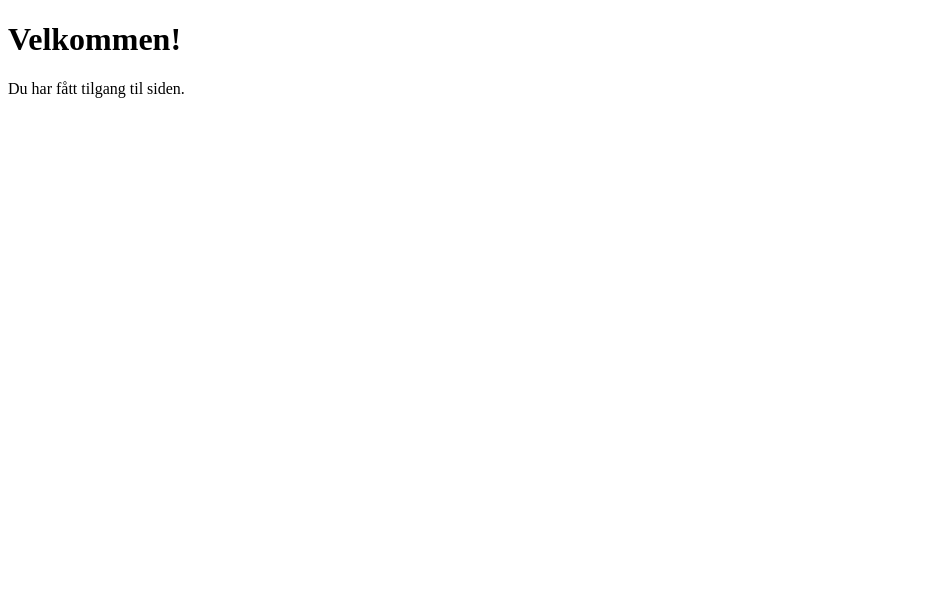
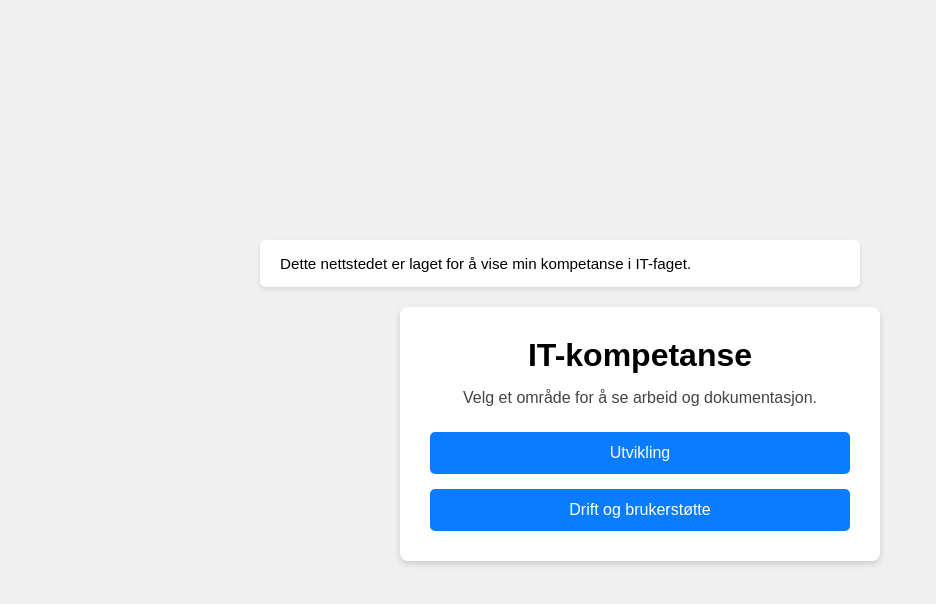
Before and after one commit to M1KK1L/MikkilJanuar, a plain HTML site: page frontside.html in a window 1280 px wide. Shown: the whole page, without its empty margins (0-936 px from the left). Drawn offline with Linux system fonts and the light colour scheme.

Commit message:
Lagt til frontside

```diff
--- /dev/null
+++ b/frontside.css
@@ -0,0 +1,70 @@
+* {
+  box-sizing: border-box;
+  margin: 0;
+  padding: 0;
+  font-family: Arial, Helvetica, sans-serif;
+}
+
+body {
+  background-color: #f0f0f0;
+  min-height: 100vh;
+  display: flex;
+  justify-content: center;
+  align-items: center;
+  color: #000;
+}
+
+.page {
+  width: 100%;
+  max-width: 800px;
+  position: relative;
+}
+
+.info-box {
+  background-color: #ffffff;
+  padding: 15px 20px;
+  width: 75%;
+  margin-left: 20px;
+  margin-bottom: 20px;
+  border-radius: 6px;
+  box-shadow: 0 2px 4px rgba(0, 0, 0, 0.1);
+  font-size: 0.95rem;
+}
+
+.main-box {
+  background-color: #ffffff;
+  padding: 30px;
+  width: 60%;
+  margin: 0 auto;
+  border-radius: 8px;
+  box-shadow: 0 3px 6px rgba(0, 0, 0, 0.15);
+  text-align: center;
+}
+
+.main-box h1 {
+  margin-bottom: 15px;
+}
+
+.description {
+  margin-bottom: 25px;
+  color: #444;
+}
+
+.buttons {
+  display: flex;
+  flex-direction: column;
+  gap: 15px;
+}
+
+.btn {
+  text-decoration: none;
+  background-color: #0a7cff;
+  color: white;
+  padding: 12px;
+  border-radius: 5px;
+  text-align: center;
+}
+
+.btn:hover {
+  background-color: #0866cc;
+}
--- a/frontside.html
+++ b/frontside.html
@@ -2,10 +2,31 @@
 <html lang="no">
   <head>
     <meta charset="UTF-8" />
-    <title>Hovedside</title>
+    <meta name="viewport" content="width=device-width, initial-scale=1.0" />
+    <title>IT-kompetanse</title>
+    <link rel="stylesheet" href="frontside.css" />
   </head>
   <body>
-    <h1>Velkommen!</h1>
-    <p>Du har fått tilgang til siden.</p>
+    <div class="page">
+      <div class="info-box">
+        <p>Dette nettstedet er laget for å vise min kompetanse i IT-faget.</p>
+      </div>
+
+      <!-- Hovedboks -->
+      <div class="main-box">
+        <h1>IT-kompetanse</h1>
+
+        <p class="description">
+          Velg et område for å se arbeid og dokumentasjon.
+        </p>
+
+        <div class="buttons">
+          <a href="utvikling.html" class="btn">Utvikling</a>
+          <a href="drift-brukerstotte.html" class="btn"
+            >Drift og brukerstøtte</a
+          >
+        </div>
+      </div>
+    </div>
   </body>
 </html>
```
Also changed, not shown: 1 other file.
